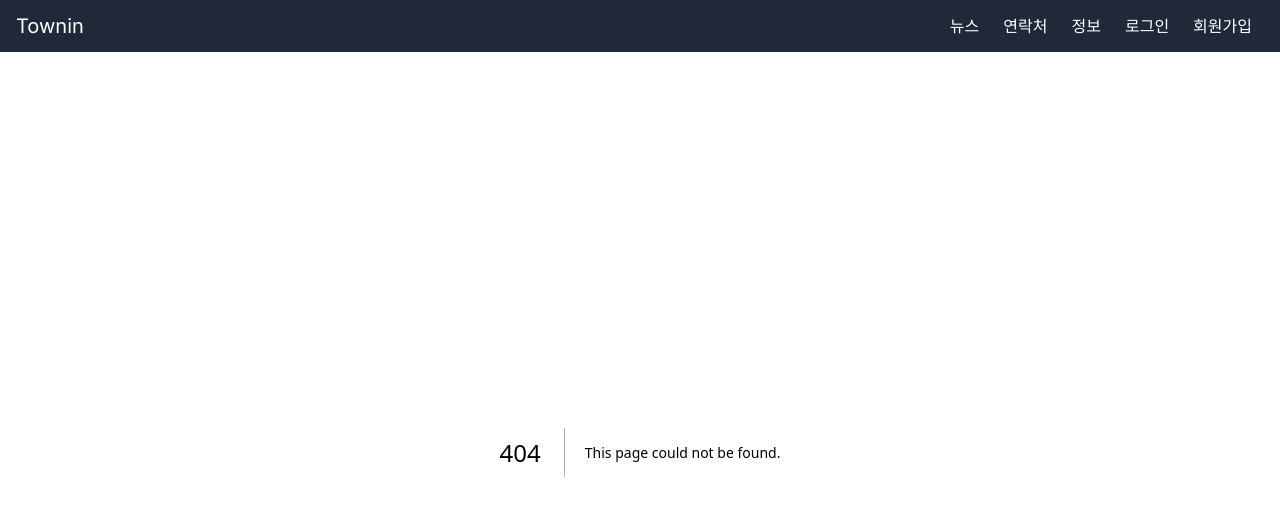
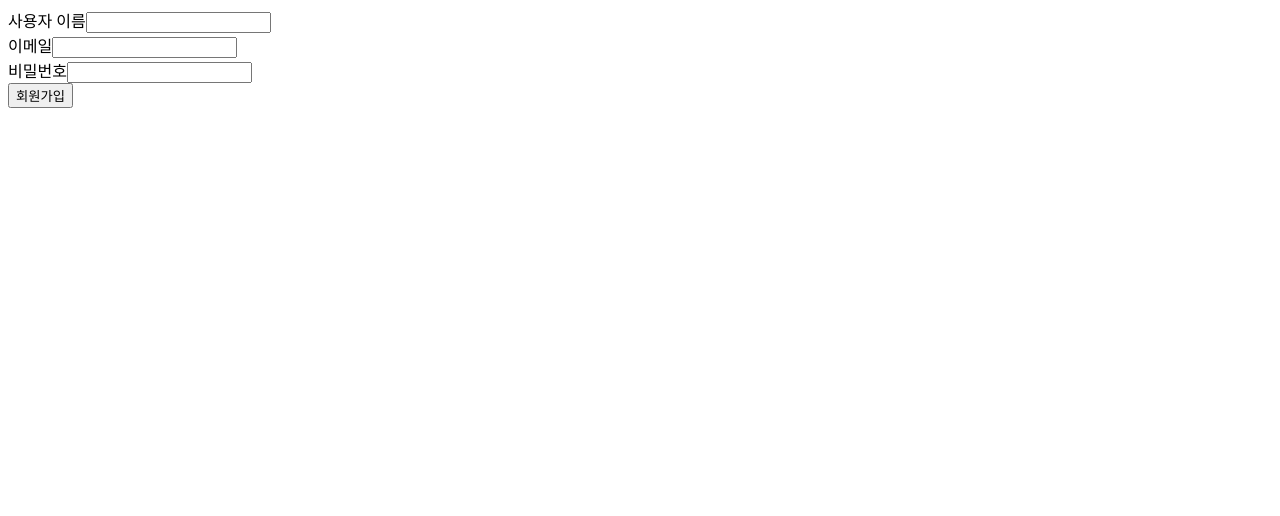
Before and after one commit to myaji35/townin.net, a Next.js app: page /signup in a window 1280 px wide. Before the commit this address had no page. Shown: the top 516 px of the page. Built offline with nearby package versions, Linux system fonts and the light colour scheme.

Commit message:
2024.05.22.08:03

```diff
--- a/package.json
+++ b/package.json
@@ -10,12 +10,15 @@
   },
   "dependencies": {
     "@auth0/auth0-spa-js": "^2.1.3",
+    "@radix-ui/react-dropdown-menu": "^2.0.6",
     "@radix-ui/react-slot": "^1.0.2",
     "@supabase/supabase-js": "^2.43.1",
+    "axios": "^1.7.1",
     "class-variance-authority": "^0.7.0",
     "clsx": "^2.1.1",
     "lucide-react": "^0.378.0",
     "next": "14.2.3",
+    "next-themes": "^0.3.0",
     "react": "^18",
     "react-dom": "^18",
     "tailwind-merge": "^2.3.0",
--- a/src/app/components/Navbar.tsx
+++ b/src/app/components/Navbar.tsx
@@ -22,7 +22,7 @@
             <Link href="/signin" className="text-white hover:text-gray-300 px-3">
               로그인
             </Link>
-            <Link href="../../../app/pages/signup" className="text-white hover:text-gray-300 px-3">
+            <Link href="/signup" className="text-white hover:text-gray-300 px-3">
               회원가입
             </Link>
           </div>
--- a/src/app/globals.css
+++ b/src/app/globals.css
@@ -2,51 +2,67 @@
   @tailwind components;
   @tailwind utilities;
 
-
   @layer base {
     :root {
       --background: 0 0% 100%;
-    --foreground: 20 14.3% 4.1%;
+      --foreground: 222.2 84% 4.9%;
+
       --card: 0 0% 100%;
-    --card-foreground: 20 14.3% 4.1%;
+      --card-foreground: 222.2 84% 4.9%;
+
       --popover: 0 0% 100%;
-    --popover-foreground: 20 14.3% 4.1%;
-    --primary: 24.6 95% 53.1%;
-    --primary-foreground: 60 9.1% 97.8%;
-    --secondary: 60 4.8% 95.9%;
-    --secondary-foreground: 24 9.8% 10%;
-    --muted: 60 4.8% 95.9%;
-    --muted-foreground: 25 5.3% 44.7%;
-    --accent: 60 4.8% 95.9%;
-    --accent-foreground: 24 9.8% 10%;
+      --popover-foreground: 222.2 84% 4.9%;
+
+      --primary: 222.2 47.4% 11.2%;
+      --primary-foreground: 210 40% 98%;
+
+      --secondary: 210 40% 96.1%;
+      --secondary-foreground: 222.2 47.4% 11.2%;
+
+      --muted: 210 40% 96.1%;
+      --muted-foreground: 215.4 16.3% 46.9%;
+
+      --accent: 210 40% 96.1%;
+      --accent-foreground: 222.2 47.4% 11.2%;
+
       --destructive: 0 84.2% 60.2%;
-    --destructive-foreground: 60 9.1% 97.8%;
-    --border: 20 5.9% 90%;
-    --input: 20 5.9% 90%;
-    --ring: 24.6 95% 53.1%;
+      --destructive-foreground: 210 40% 98%;
+
+      --border: 214.3 31.8% 91.4%;
+      --input: 214.3 31.8% 91.4%;
+      --ring: 222.2 84% 4.9%;
+
       --radius: 0.5rem;
     }
 
     .dark {
-    --background: 20 14.3% 4.1%;
-    --foreground: 60 9.1% 97.8%;
-    --card: 20 14.3% 4.1%;
-    --card-foreground: 60 9.1% 97.8%;
-    --popover: 20 14.3% 4.1%;
-    --popover-foreground: 60 9.1% 97.8%;
-    --primary: 20.5 90.2% 48.2%;
-    --primary-foreground: 60 9.1% 97.8%;
-    --secondary: 12 6.5% 15.1%;
-    --secondary-foreground: 60 9.1% 97.8%;
-    --muted: 12 6.5% 15.1%;
-    --muted-foreground: 24 5.4% 63.9%;
-    --accent: 12 6.5% 15.1%;
-    --accent-foreground: 60 9.1% 97.8%;
-    --destructive: 0 72.2% 50.6%;
-    --destructive-foreground: 60 9.1% 97.8%;
-    --border: 12 6.5% 15.1%;
-    --input: 12 6.5% 15.1%;
-    --ring: 20.5 90.2% 48.2%;
+      --background: 222.2 84% 4.9%;
+      --foreground: 210 40% 98%;
+
+      --card: 222.2 84% 4.9%;
+      --card-foreground: 210 40% 98%;
+
+      --popover: 222.2 84% 4.9%;
+      --popover-foreground: 210 40% 98%;
+
+      --primary: 210 40% 98%;
+      --primary-foreground: 222.2 47.4% 11.2%;
+
+      --secondary: 217.2 32.6% 17.5%;
+      --secondary-foreground: 210 40% 98%;
+
+      --muted: 217.2 32.6% 17.5%;
+      --muted-foreground: 215 20.2% 65.1%;
+
+      --accent: 217.2 32.6% 17.5%;
+      --accent-foreground: 210 40% 98%;
+
+      --destructive: 0 62.8% 30.6%;
+      --destructive-foreground: 210 40% 98%;
+
+      --border: 217.2 32.6% 17.5%;
+      --input: 217.2 32.6% 17.5%;
+      --ring: 212.7 26.8% 83.9%;
     }
   }
 
--- a/src/app/layout.tsx
+++ b/src/app/layout.tsx
@@ -1,14 +1,15 @@
 import type { Metadata } from "next";
 import { Inter } from "next/font/google";
-import "./globals.css";
-import { Navbar } from "@/app/components/Navbar";
+import "./globals.css"
+import { ThemeProvider } from "../components/ui/theme-provider";
 
-const inter = Inter({ subsets: ["latin"] });
+const inter = Inter({subsets:["latin"]})
 
 export const metadata: Metadata = {
-  title: "Create Next App",
-  description: "Generated by create next app",
+  titile: "Townin",
+  description: "Townin은 뉴스, 연락처, 정보 등을 제공하는 웹사이트입니다.",
 };
+
 
 export default function RootLayout({
   children,
@@ -16,11 +17,20 @@
   children: React.ReactNode;
 }>) {
   return (
-    <html lang="en">
-      <body className={inter.className}>
-        <Navbar />
-        {children}
-      </body>
-    </html>
-  );
+    <>
+      <html lang="en" suppressHydrationWarning>
+        <head />
+        <body className={inter.className}>
+          <ThemeProvider
+            attribute="class"
+            defaultTheme="system"
+            enableSystem
+            disableTransitionOnChange
+          >
+            {children}
+          </ThemeProvider>
+        </body>
+      </html>
+    </>
+  )
 }
--- /dev/null
+++ b/src/components/ui/Themetoggle.tsx
@@ -0,0 +1,40 @@
+"use client"
+
+import * as React from "react"
+import { Moon, Sun } from "lucide-react"
+import { useTheme } from "next-themes"
+
+import { Button } from "@/components/ui/button"
+import {
+    DropdownMenu,
+    DropdownContent,
+    DropdownItem,
+    DropdownTrigger,
+} from  "@/components/ui/dropdown-menu"
+
+export function ThemeToggle() {
+    const { theme, setTheme } = useTheme()
+
+    return (
+        <DropdownMenu>
+            <DropdownTrigger asChild>
+                <Button variant="outline" size="icon">
+                    <Sun className="h-[1.2rem] w-[1.2rem] rotate-0 scale-100 transition-all dark:-rotate-90 dark:scale-0 " />
+                    <Moon className="absolute h-[1.2rem] w-[1.2rem] rotate-90 scale-0 transition-all dark:rotate-0 dark:scale-100"} />
+                    <span className="sr-only">테마 변경</span>
+                </Button>
+            </DropdownTrigger>
+            <DropdownContent align="end">
+                <DropdownItem onClick={() => setTheme("system")}>
+                    System
+                </DropdownItem>
+                <DropdownItem onClick={() => setTheme("light")}>
+                    Light
+                </DropdownItem>
+                <DropdownItem onClick={() => setTheme("dark")}>
+                    Dark
+                </DropdownItem>
+            </DropdownContent>
+        </DropdownMenu>
+    )
+}
--- a/src/components/ui/button.tsx
+++ b/src/components/ui/button.tsx
@@ -9,7 +9,7 @@
   {
     variants: {
       variant: {
-        default: "bg-primary @/components/ui/button hover:bg-primary/90",
+        default: "bg-primary text-primary-foreground hover:bg-primary/90",
         destructive:
           "bg-destructive text-destructive-foreground hover:bg-destructive/90",
         outline:
--- /dev/null
+++ b/src/components/ui/dropdown-menu.tsx
@@ -0,0 +1,200 @@
+"use client"
+
+import * as React from "react"
+import * as DropdownMenuPrimitive from "@radix-ui/react-dropdown-menu"
+import { Check, ChevronRight, Circle } from "lucide-react"
+
+import { cn } from "@/lib/utils"
+
+const DropdownMenu = DropdownMenuPrimitive.Root
+
+const DropdownMenuTrigger = DropdownMenuPrimitive.Trigger
+
+const DropdownMenuGroup = DropdownMenuPrimitive.Group
+
+const DropdownMenuPortal = DropdownMenuPrimitive.Portal
+
+const DropdownMenuSub = DropdownMenuPrimitive.Sub
+
+const DropdownMenuRadioGroup = DropdownMenuPrimitive.RadioGroup
+
+const DropdownMenuSubTrigger = React.forwardRef<
+  React.ElementRef<typeof DropdownMenuPrimitive.SubTrigger>,
+  React.ComponentPropsWithoutRef<typeof DropdownMenuPrimitive.SubTrigger> & {
+    inset?: boolean
+  }
+>(({ className, inset, children, ...props }, ref) => (
+  <DropdownMenuPrimitive.SubTrigger
+    ref={ref}
+    className={cn(
+      "flex cursor-default select-none items-center rounded-sm px-2 py-1.5 text-sm outline-none focus:bg-accent data-[state=open]:bg-accent",
+      inset && "pl-8",
+      className
+    )}
+    {...props}
+  >
+    {children}
+    <ChevronRight className="ml-auto h-4 w-4" />
+  </DropdownMenuPrimitive.SubTrigger>
+))
+DropdownMenuSubTrigger.displayName =
+  DropdownMenuPrimitive.SubTrigger.displayName
+
+const DropdownMenuSubContent = React.forwardRef<
+  React.ElementRef<typeof DropdownMenuPrimitive.SubContent>,
+  React.ComponentPropsWithoutRef<typeof DropdownMenuPrimitive.SubContent>
+>(({ className, ...props }, ref) => (
+  <DropdownMenuPrimitive.SubContent
+    ref={ref}
+    className={cn(
+      "z-50 min-w-[8rem] overflow-hidden rounded-md border bg-popover p-1 text-popover-foreground shadow-lg data-[state=open]:animate-in data-[state=closed]:animate-out data-[state=closed]:fade-out-0 data-[state=open]:fade-in-0 data-[state=closed]:zoom-out-95 data-[state=open]:zoom-in-95 data-[side=bottom]:slide-in-from-top-2 data-[side=left]:slide-in-from-right-2 data-[side=right]:slide-in-from-left-2 data-[side=top]:slide-in-from-bottom-2",
+      className
+    )}
+    {...props}
+  />
+))
+DropdownMenuSubContent.displayName =
+  DropdownMenuPrimitive.SubContent.displayName
+
+const DropdownMenuContent = React.forwardRef<
+  React.ElementRef<typeof DropdownMenuPrimitive.Content>,
+  React.ComponentPropsWithoutRef<typeof DropdownMenuPrimitive.Content>
+>(({ className, sideOffset = 4, ...props }, ref) => (
+  <DropdownMenuPrimitive.Portal>
+    <DropdownMenuPrimitive.Content
+      ref={ref}
+      sideOffset={sideOffset}
+      className={cn(
+        "z-50 min-w-[8rem] overflow-hidden rounded-md border bg-popover p-1 text-popover-foreground shadow-md data-[state=open]:animate-in data-[state=closed]:animate-out data-[state=closed]:fade-out-0 data-[state=open]:fade-in-0 data-[state=closed]:zoom-out-95 data-[state=open]:zoom-in-95 data-[side=bottom]:slide-in-from-top-2 data-[side=left]:slide-in-from-right-2 data-[side=right]:slide-in-from-left-2 data-[side=top]:slide-in-from-bottom-2",
+        className
+      )}
+      {...props}
+    />
+  </DropdownMenuPrimitive.Portal>
+))
+DropdownMenuContent.displayName = DropdownMenuPrimitive.Content.displayName
+
+const DropdownMenuItem = React.forwardRef<
+  React.ElementRef<typeof DropdownMenuPrimitive.Item>,
+  React.ComponentPropsWithoutRef<typeof DropdownMenuPrimitive.Item> & {
+    inset?: boolean
+  }
+>(({ className, inset, ...props }, ref) => (
+  <DropdownMenuPrimitive.Item
+    ref={ref}
+    className={cn(
+      "relative flex cursor-default select-none items-center rounded-sm px-2 py-1.5 text-sm outline-none transition-colors focus:bg-accent focus:text-accent-foreground data-[disabled]:pointer-events-none data-[disabled]:opacity-50",
+      inset && "pl-8",
+      className
+    )}
+    {...props}
+  />
+))
+DropdownMenuItem.displayName = DropdownMenuPrimitive.Item.displayName
+
+const DropdownMenuCheckboxItem = React.forwardRef<
+  React.ElementRef<typeof DropdownMenuPrimitive.CheckboxItem>,
+  React.ComponentPropsWithoutRef<typeof DropdownMenuPrimitive.CheckboxItem>
+>(({ className, children, checked, ...props }, ref) => (
+  <DropdownMenuPrimitive.CheckboxItem
+    ref={ref}
+    className={cn(
+      "relative flex cursor-default select-none items-center rounded-sm py-1.5 pl-8 pr-2 text-sm outline-none transition-colors focus:bg-accent focus:text-accent-foreground data-[disabled]:pointer-events-none data-[disabled]:opacity-50",
+      className
+    )}
+    checked={checked}
+    {...props}
+  >
+    <span className="absolute left-2 flex h-3.5 w-3.5 items-center justify-center">
+      <DropdownMenuPrimitive.ItemIndicator>
+        <Check className="h-4 w-4" />
+      </DropdownMenuPrimitive.ItemIndicator>
+    </span>
+    {children}
+  </DropdownMenuPrimitive.CheckboxItem>
+))
+DropdownMenuCheckboxItem.displayName =
+  DropdownMenuPrimitive.CheckboxItem.displayName
+
+const DropdownMenuRadioItem = React.forwardRef<
+  React.ElementRef<typeof DropdownMenuPrimitive.RadioItem>,
+  React.ComponentPropsWithoutRef<typeof DropdownMenuPrimitive.RadioItem>
+>(({ className, children, ...props }, ref) => (
+  <DropdownMenuPrimitive.RadioItem
+    ref={ref}
+    className={cn(
+      "relative flex cursor-default select-none items-center rounded-sm py-1.5 pl-8 pr-2 text-sm outline-none transition-colors focus:bg-accent focus:text-accent-foreground data-[disabled]:pointer-events-none data-[disabled]:opacity-50",
+      className
+    )}
+    {...props}
+  >
+    <span className="absolute left-2 flex h-3.5 w-3.5 items-center justify-center">
+      <DropdownMenuPrimitive.ItemIndicator>
+        <Circle className="h-2 w-2 fill-current" />
+      </DropdownMenuPrimitive.ItemIndicator>
+    </span>
+    {children}
+  </DropdownMenuPrimitive.RadioItem>
+))
+DropdownMenuRadioItem.displayName = DropdownMenuPrimitive.RadioItem.displayName
+
+const DropdownMenuLabel = React.forwardRef<
+  React.ElementRef<typeof DropdownMenuPrimitive.Label>,
+  React.ComponentPropsWithoutRef<typeof DropdownMenuPrimitive.Label> & {
+    inset?: boolean
+  }
+>(({ className, inset, ...props }, ref) => (
+  <DropdownMenuPrimitive.Label
+    ref={ref}
+    className={cn(
+      "px-2 py-1.5 text-sm font-semibold",
+      inset && "pl-8",
+      className
+    )}
+    {...props}
+  />
+))
+DropdownMenuLabel.displayName = DropdownMenuPrimitive.Label.displayName
+
+const DropdownMenuSeparator = React.forwardRef<
+  React.ElementRef<typeof DropdownMenuPrimitive.Separator>,
+  React.ComponentPropsWithoutRef<typeof DropdownMenuPrimitive.Separator>
+>(({ className, ...props }, ref) => (
+  <DropdownMenuPrimitive.Separator
+    ref={ref}
+    className={cn("-mx-1 my-1 h-px bg-muted", className)}
+    {...props}
+  />
+))
+DropdownMenuSeparator.displayName = DropdownMenuPrimitive.Separator.displayName
+
+const DropdownMenuShortcut = ({
+  className,
+  ...props
+}: React.HTMLAttributes<HTMLSpanElement>) => {
+  return (
+    <span
+      className={cn("ml-auto text-xs tracking-widest opacity-60", className)}
+      {...props}
+    />
+  )
+}
+DropdownMenuShortcut.displayName = "DropdownMenuShortcut"
+
+export {
+  DropdownMenu,
+  DropdownMenuTrigger,
+  DropdownMenuContent,
+  DropdownMenuItem,
+  DropdownMenuCheckboxItem,
+  DropdownMenuRadioItem,
+  DropdownMenuLabel,
+  DropdownMenuSeparator,
+  DropdownMenuShortcut,
+  DropdownMenuGroup,
+  DropdownMenuPortal,
+  DropdownMenuSub,
+  DropdownMenuSubContent,
+  DropdownMenuSubTrigger,
+  DropdownMenuRadioGroup,
+}
--- /dev/null
+++ b/src/components/ui/theme-provider.tsx
@@ -0,0 +1,9 @@
+"use client"
+
+import * as React from "react"
+import { ThemeProvider as NextThemesProvider } from "next-themes"
+import { type ThemeProviderProps } from "next-themes/dist/types"
+
+export function ThemeProvider({ children, ...props }: ThemeProviderProps) {
+  return <NextThemesProvider {...props}>{children}</NextThemesProvider>
+}
--- a/src/pages/signup/pages.tsx
+++ b/src/pages/signup.tsx
@@ -1,15 +1,20 @@
 import React, { useState } from 'react';
 
-export function Signup() {
-  const [username, setUsername] = useState('');
-  const [email, setEmail] = useState('');
-  const [password, setPassword] = useState('');
+export default function Signup() {  // 수정된 부분
+    const [username, setUsername] = useState('');
+    const [email, setEmail] = useState('');
+    const [password, setPassword] = useState('');
 
-  const handleSubmit = (event) => {
-    event.preventDefault();
-    // 회원가입 로직을 여기에 추가하세요. 예: API 호출
-    console.log('회원가입 정보:', { username, email, password });
-  };
+    const handleSubmit = async (event) => {
+      event.preventDefault();
+
+      try {
+        const response = await axios.post('/api/signup', { username, email, password });
+        console.log('회원가입 성공:', response.data);
+      } catch (error) {
+        console.error('회원가입 실패:', error);
+      }
+    };
 
   return (
     <div className="max-w-md mx-auto mt-10">
```
Also changed, not shown: src/app/page.tsx (+2 -13 lines), src/app/signin/pages.tsx (added), 2 other files (tests, documents, lock files or other folders). Lines whose indentation alone changed are shown as unchanged.
